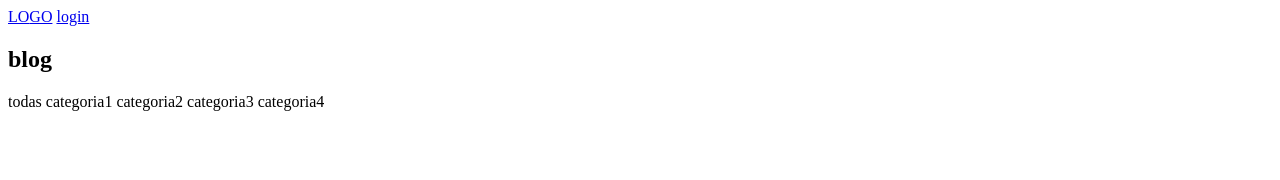
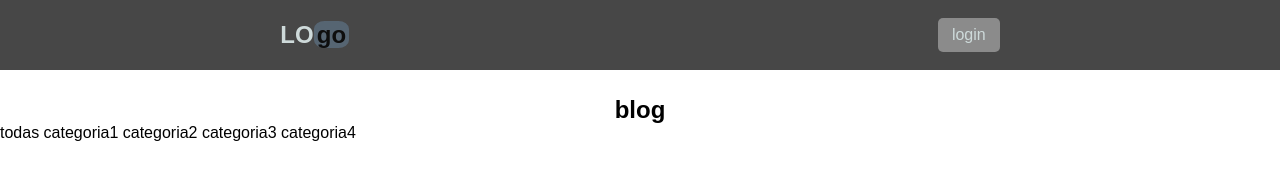
Before and after one commit to EzequielSantos26/stackx_projeto_blog, a plain HTML site: page index.html in a window 1280 px wide. Drawn offline with nearby package versions, Linux system fonts and the light colour scheme.

Commit message:
tarefa blog -css parte 1

```diff
--- a/index.html
+++ b/index.html
@@ -23,8 +23,8 @@
 
      <!-- log -->
       <section class="class-home" id="id-home">
-        <div class="home-text class-container">
-            <h2 class="home-title">blog</h2>
+        <div class= "class-home-text class-container">
+            <h2 class="class-home-title">blog</h2>
         </div>
       </section>
 
--- a/styles.css
+++ b/styles.css
@@ -1 +1,93 @@
-body{}
+* {
+	margin: 0;
+	padding: 0;
+	box-sizing: border-box;
+	font-family: Arial, Helvetica, sans-serif;
+}
+img{
+    width: 100%
+}
+section{
+    padding: 3rem 0 2rem;
+}
+
+header{
+   position: fixed;
+   top: 0;
+   left: 0;
+   width: 100%;
+   z-index: 200;
+   background: rgb(71, 71, 71);
+}
+
+a{
+    text-decoration: none;
+    color: azure;
+}
+
+.class-nav{
+    display: flex;
+    align-items: center;
+    justify-content: space-around;
+    padding: 18px 0;
+    gap: 15rem;
+}
+
+.class-container{
+    max-width: 1068px;
+    margin: auto;
+    width: 100%;
+
+}
+
+.class-logo {
+    font-size: 1.5rem;
+    font-weight: 600;
+    opacity: 0.8;
+    transition: all 300ms aese-in-out;
+
+    }
+    .class-logo:hover{
+        opacity: 1;
+        transform: scale(1.1);
+    }
+    .class-logo span{
+        background-color: rgba(130, 184, 235, 0.329);
+        border-radius: 30%;
+        padding: 0 0.2rem;
+        color:black;
+        text-transform: lowercase;
+    }
+
+
+    .class-login {
+        padding: 8px 14px;
+        font-weight: 500;
+        border-radius: 5px;
+        background: #ffffff76;
+        opacity: 0.8;
+        transition: all 300ms ease-in-out;
+    }
+
+    .class-login:hover{
+        opacity: 1;
+        color:black;
+        transform: scale(1.1);
+    }
+    .class-home {
+        width: 100%;
+        display: grid;
+        align-items: center;
+        justify-content: center;
+        margin-top: 6rem;
+        padding: 0;
+
+
+    }
+
+    .class-home-text {
+        text-align: center;
+    }
+     .class-home-title {
+
+     }
```
